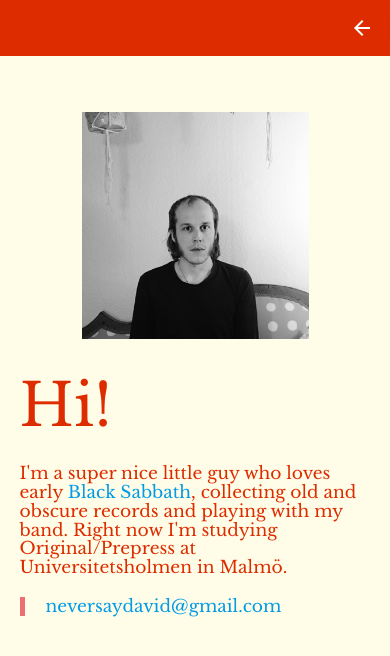
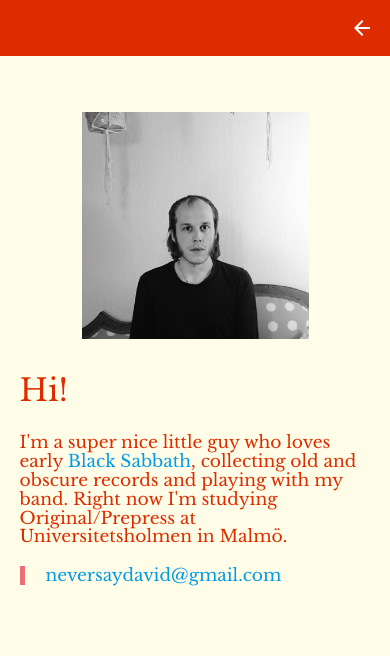
Before and after one commit to neversaydavid/neversaydavid.github.io, a Jekyll site: the page built from about.md, in a window 390 px wide. Shown: the top 656 px of the page. Built offline with Jekyll 4.4.1, drawn with Linux system fonts in a browser that asks for light colours.

Commit message:
small screen media queries
added media queries for small screen

```diff
--- a/_sass/style.scss
+++ b/_sass/style.scss
@@ -13,8 +13,8 @@ body {
 
 .btn-floating:hover {
   .material-icons:hover {
-    font-size: 29px;
-    }
+  font-size: 29px;
+  }
 }
 
 .wrapper {
@@ -68,3 +68,9 @@ body {
   width: 100%;
   height: 100%;
 }
+
+@media #{$small-and-down} {
+  h1 {
+    font-size: 2.2rem;
+  }
+}
```
